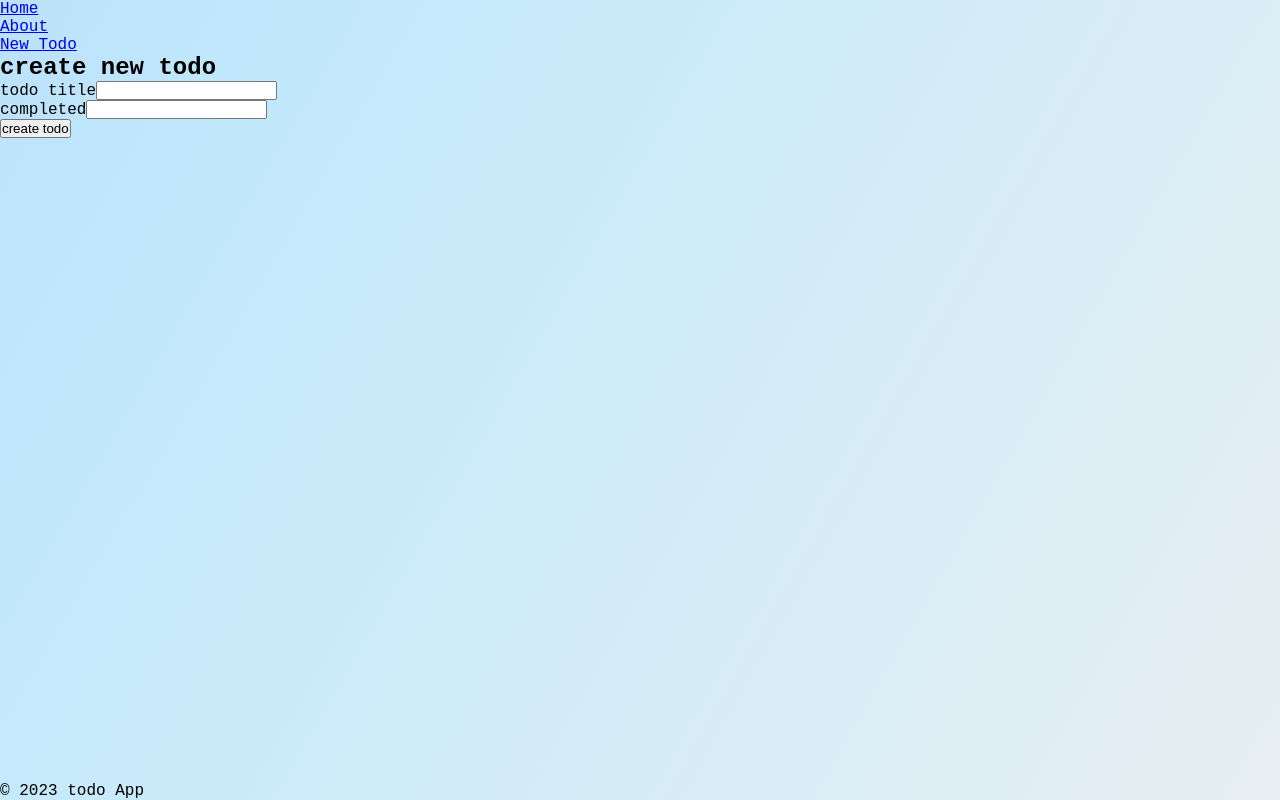
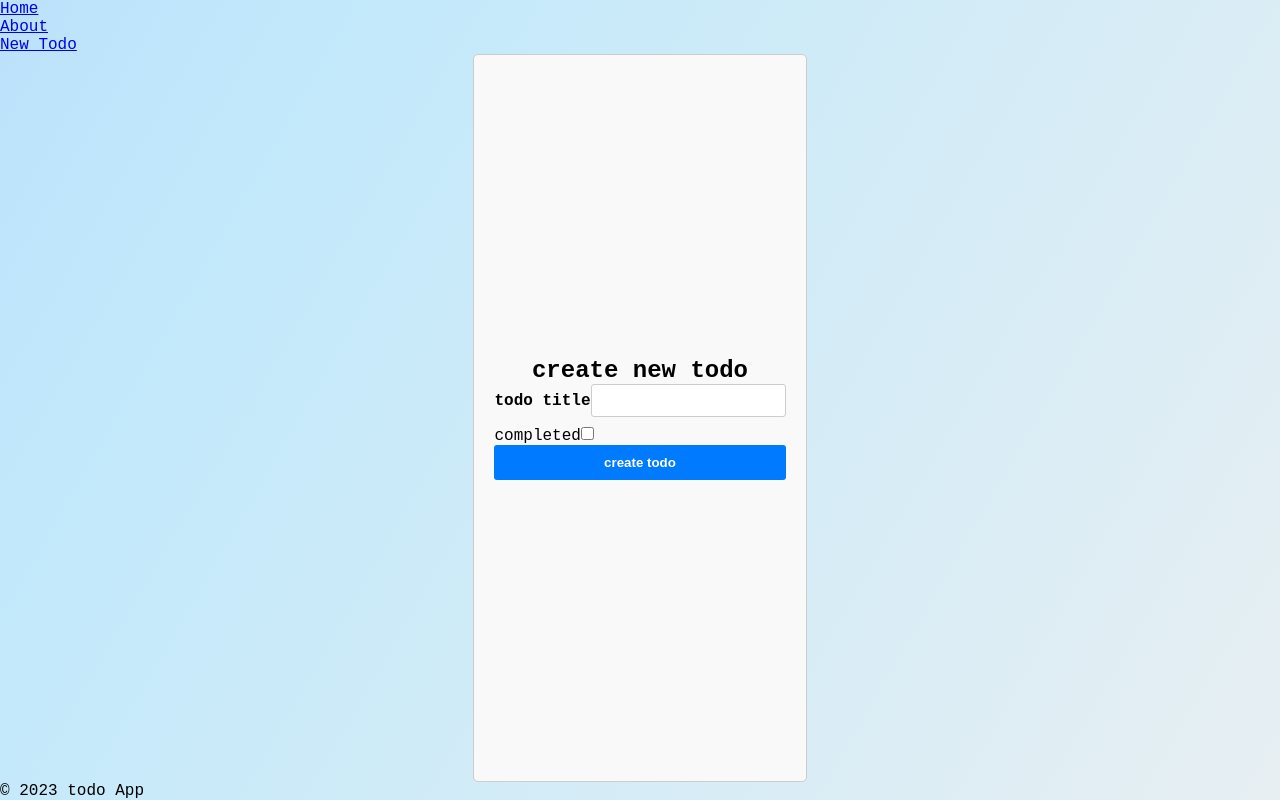
Before and after one commit to msandrea712/todo-frontend, a React (Create React App) app: page /newtodo in a window 1280 px wide. Built offline with nearby package versions, Linux system fonts and the light colour scheme; a web font is replaced by a local one.

Commit message:
added css to new todo page

```diff
--- a/src/pages/NewTodo.js
+++ b/src/pages/NewTodo.js
@@ -1,27 +1,28 @@
 import React from 'react'
 import RootLayout from '../layouts/RootLayout'
+import "../styles/newtodo.css"
 
 function NewTodo() {
   return (
     <RootLayout>
-      <main>
+      <main className="new-todo-container">
         <h2>
           create new todo
         </h2>
         <form>
-          <div>
-            <label>
+          <div className="form-group">
+            <label className="form-label">
               todo title
-              <input/>
+              <input className="form-input" type="text"/>
             </label>
           </div>
-          <div>
+          <div className="form-group">
             <label>
               completed
-              <input/>
+              <input classNAme="form-checkbox" type="checkbox"/>
             </label>
           </div>
-          <button type="submit">
+          <button className="form-button" type="submit">
             create todo
           </button>
         </form>
--- /dev/null
+++ b/src/styles/newtodo.css
@@ -0,0 +1,37 @@
+.new-todo-container{
+    max-width: 400px;
+        margin: 0 auto;
+        padding: 20px;
+        border: 1px solid #ccc;
+        border-radius: 5px;
+        background-color: #f9f9f9;
+        display: flex;
+        flex-direction: column;
+        justify-content: center;
+        align-items: center;
+}
+.form-label{
+    display:block;
+    margin-bottom: 10px;
+    font-weight: bold;
+}
+.form-input{
+    width: 100;
+    padding: 8px;
+    border:1px solid #ccc;
+    border-radius: 3px;
+}
+.form-checkbox{
+    margin-right: 5px;
+}
+.form-button{
+    display: block;
+        width: 100%;
+        padding: 10px;
+        background-color: #007bff;
+        color: #fff;
+        border: none;
+        border-radius: 3px;
+        cursor: pointer;
+        font-weight: bold;
+}
```
